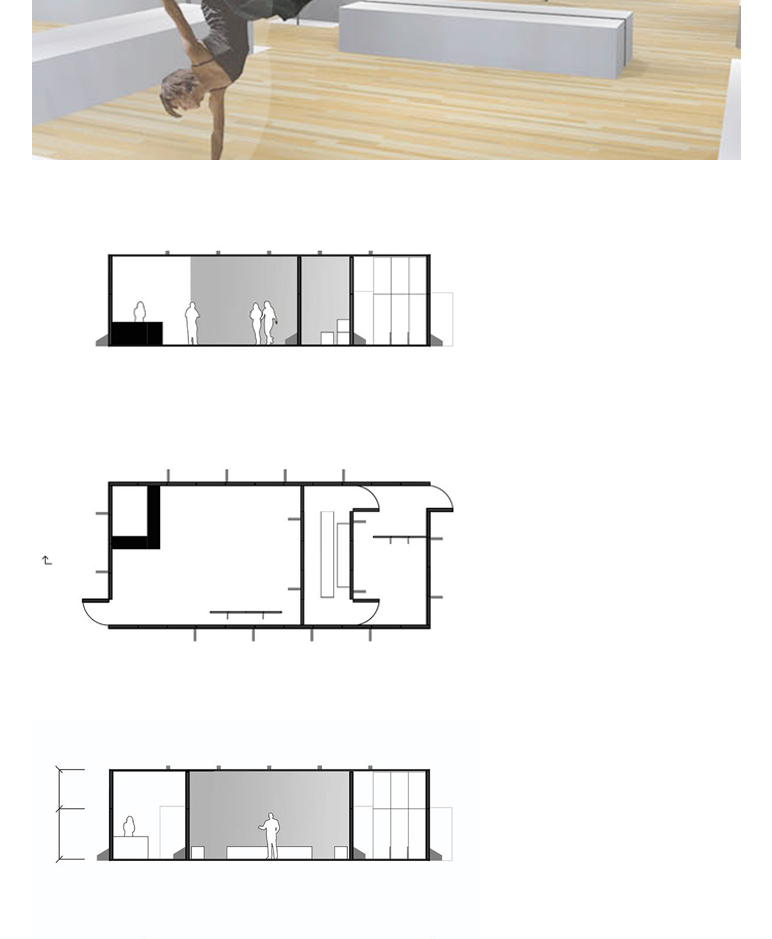
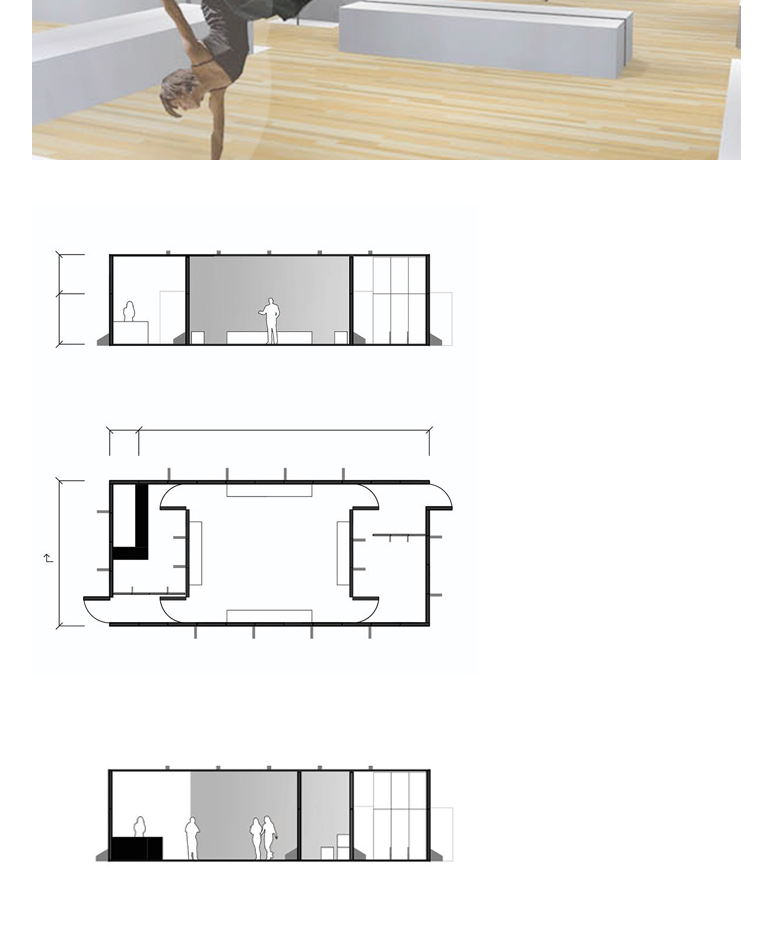
Before and after one commit to lottalarsson/lottalarsson.github.io, a Jekyll site: the page built from _posts/2014-03-01-Dance studio 24kvm.md, in a window 1280 px wide. Shown: the part 1179-2118 px from the top of the page, without its empty margins (104-876 px from the left). Built offline with Jekyll 4.4.1, drawn with Linux system fonts in a browser that asks for light colours; nearby versions of some CDN libraries.

Commit message:
Update 2014-03-01-Dance studio 24kvm.md

```diff
--- a/_posts/2014-03-01-Dance studio 24kvm.md
+++ b/_posts/2014-03-01-Dance studio 24kvm.md
@@ -14,7 +14,7 @@
 ![](/images/2D.jpg)
 ---
 
-![](/images/3D.jpg)
+![The dance studio will have to entries, one for the dancer and one for the audience. ](/images/4D.jpg)
 ---
 
-![](/images/4D.jpg)
+![When the performance is done the dance studio can be turned into a mingel-are](/images/3D.jpg)
```
